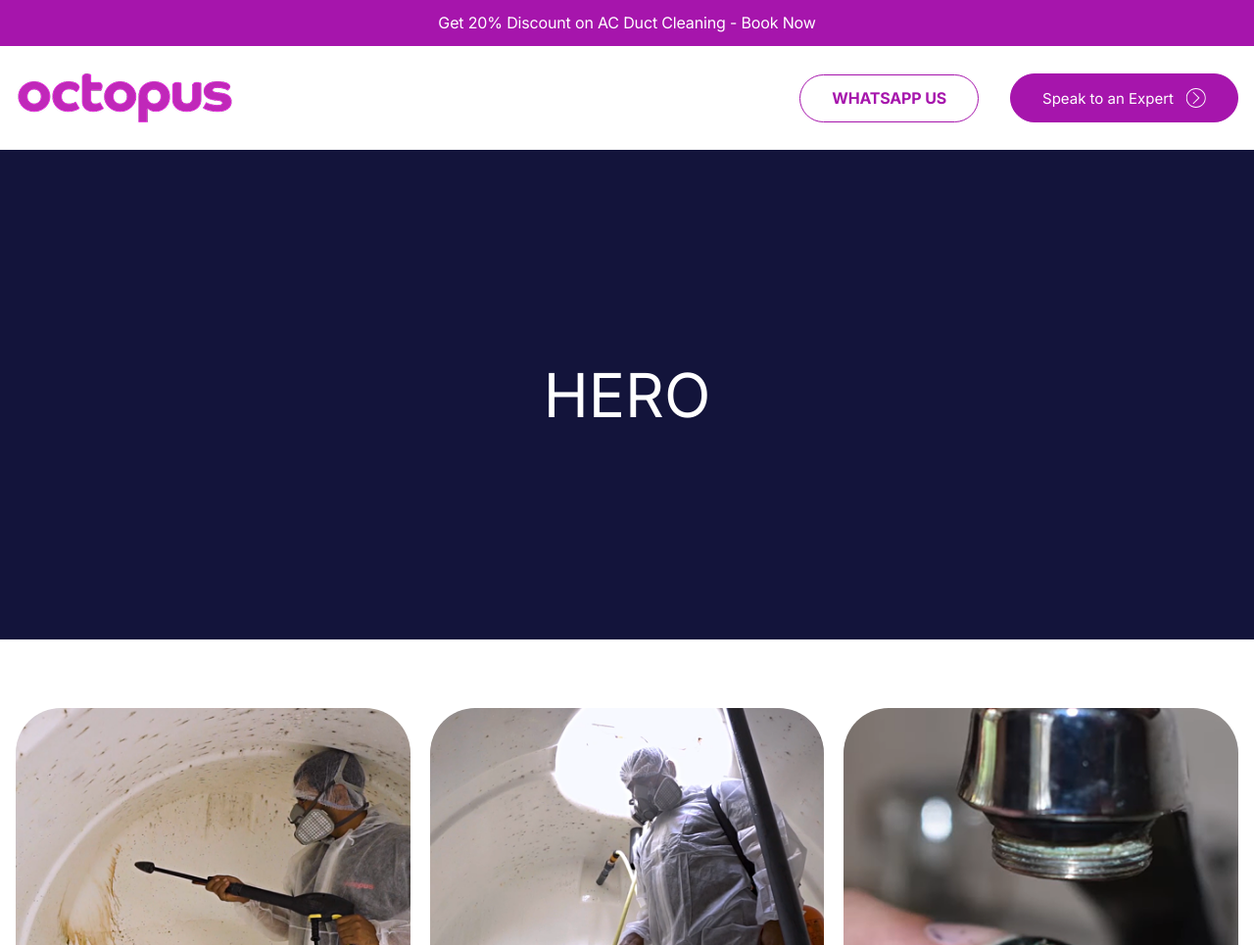
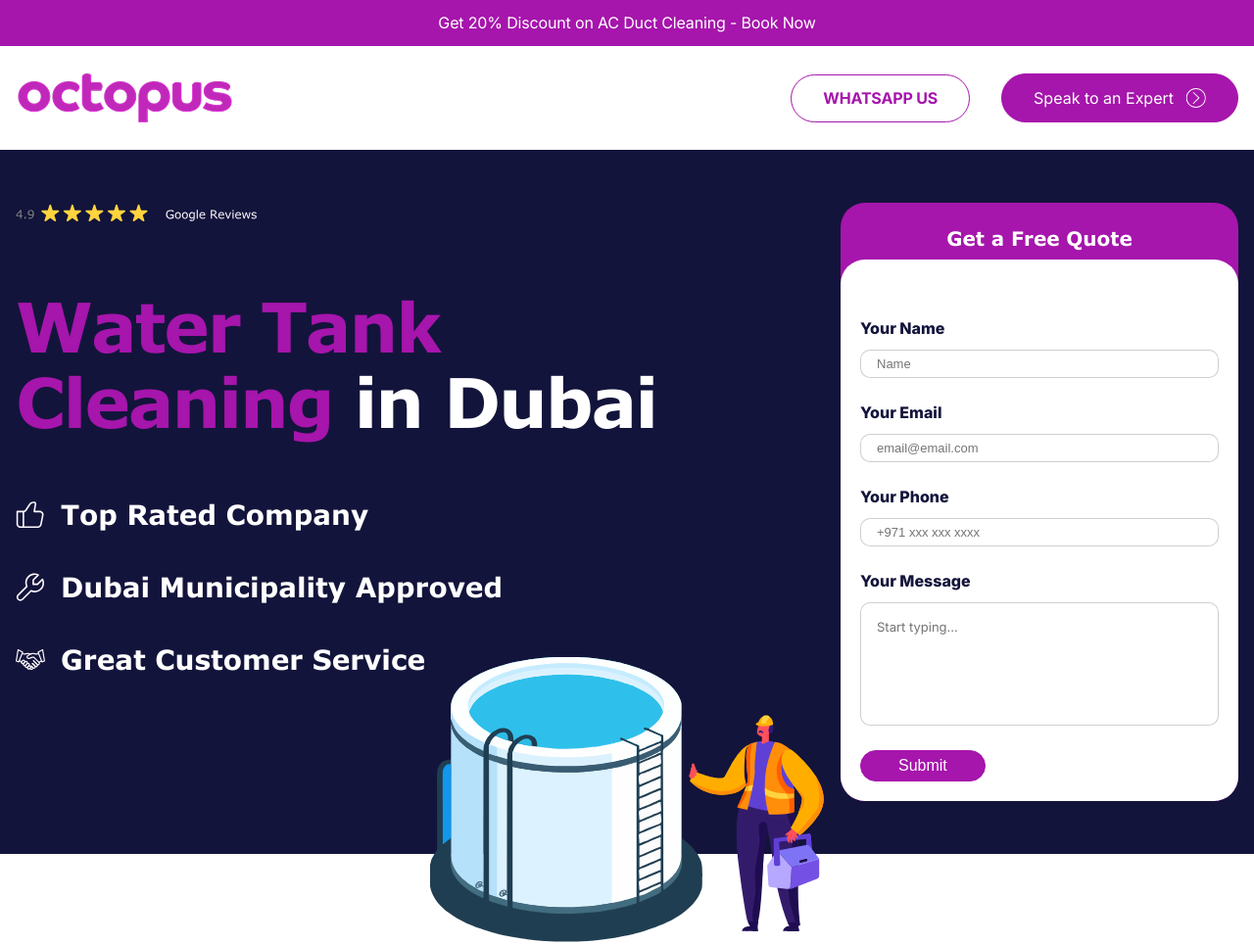
Before and after one commit to llreebor/octopus, a plain HTML site: page index.html in a window 1280 px wide. Shown: the top 965 px of the page at 98% size. Drawn offline with Linux system fonts and the light colour scheme.

Commit message:
add hero section

```diff
--- a/assets/css/main.css
+++ b/assets/css/main.css
@@ -1,4 +1,14 @@
 /* Global styles  ========================================================================================== */
+@font-face {
+	font-family: 'Verdana';
+	src: url('../fonts/verdana.ttf') format('truetype');
+	font-weight: 400;
+}
+@font-face {
+	font-family: 'Verdana';
+	src: url('../fonts/verdana-bold.ttf') format('truetype');
+	font-weight: 700;
+}
 :root {
 	--container-max-width: 1392px;
 	--container-padding: 0 16px;
@@ -10,6 +20,8 @@
 	--color-gray: #6e6e6e;
 	--background-gradient-pink: linear-gradient(180deg, #feefff 0%, #fff 66.3%);
 	--background-gradient: linear-gradient(180deg, #e7e8f0 0%, #f6f6f6 100%);
+	--font-inter: 'Inter', sans-serif;
+	--font-verdana: 'Verdana', sans-serif;
 }
 * {
 	margin: 0;
@@ -17,7 +29,7 @@
 	box-sizing: border-box;
 }
 body {
-	font-family: 'Inter', sans-serif;
+	font-family: var(--font-inter);
 }
 section {
 	padding: 70px 0;
@@ -25,7 +37,32 @@ section {
 		padding: 45px 0;
 	}
 }
+ul {
+	list-style: none;
+}
+a {
+	text-decoration: none;
+}
+h1 {
+	font-family: var(--font-verdana);
+	font-size: 70px;
+	font-weight: 700;
+	line-height: 110%;
+	letter-spacing: -2.1px;
+	color: white;
+	text-wrap: balance;
+	span {
+		color: var(--color-purple);
+	}
+	@media (width <= 992px) {
+		font-size: 54px;
+	}
+	@media (width <= 768px) {
+		font-size: 40px;
+	}
+}
 h2 {
+	font-family: var(--font-verdana);
 	font-size: 48px;
 	font-style: normal;
 	font-weight: 700;
@@ -35,6 +72,7 @@ h2 {
 	}
 }
 h3 {
+	font-family: var(--font-verdana);
 	font-size: 40px;
 	font-weight: 700;
 	line-height: 120%;
@@ -43,12 +81,14 @@ h3 {
 	}
 }
 h4 {
+	font-family: var(--font-verdana);
 	font-weight: 700;
 	line-height: 120%; /* 24px */
 	letter-spacing: -0.2px;
 	font-size: 20px;
 }
 h5 {
+	font-family: var(--font-verdana);
 	font-size: 13px;
 	text-transform: uppercase;
 	letter-spacing: 3.77px;
@@ -61,13 +101,13 @@ h5 {
 	margin: 0 auto;
 }
 .btn {
+	cursor: pointer;
 	padding: 14px 32px;
 	border-radius: 32px;
 	border: 1px solid var(--color-purple);
 	display: flex;
 	max-width: fit-content;
 	text-align: center;
-	text-decoration: none;
 	gap: 12px;
 	align-items: center;
 }
@@ -88,7 +128,7 @@ h5 {
 .btn-primary {
 	background-color: var(--color-purple);
 	color: white;
-	font-size: 15px;
+	font-size: 16px;
 	transition: all 0.3s;
 	&:hover {
 		background-color: var(--color-black);
@@ -99,9 +139,97 @@ h5 {
 .btn-smaller {
 	padding: 10px 30px;
 }
+.btn-small {
+	padding: 6px 38px;
+	@media (width <= 480px) {
+		padding: 7px 24px;
+		font-size: 13px;
+	}
+}
 .border-none {
 	border: none !important;
 }
+
+/* Form */
+.form__wrapper {
+	border-radius: 25px;
+	background: var(--color-purple);
+	max-width: 406px;
+	width: 100%;
+	@media (width <= 480px) {
+		max-width: 278px;
+	}
+}
+.form__title {
+	text-align: center;
+	margin-top: 24px;
+	font-family: var(--font-verdana);
+	font-weight: 700;
+	font-size: 20px;
+	color: white;
+	@media (width <= 480px) {
+		margin-top: 16px;
+		font-size: 20px;
+	}
+}
+.form {
+	background: white;
+	padding: 60px 20px 20px 20px;
+	display: flex;
+	flex-direction: column;
+	gap: 25px;
+	height: 100%;
+	border-radius: 25px;
+	margin-top: 10px;
+	@media (width <= 480px) {
+		padding: 32px 12px 12px 12px;
+		gap: 16px;
+	}
+}
+.form__label {
+	display: flex;
+	flex-direction: column;
+	gap: 12px;
+	font-weight: 800;
+	color: var(--color-black);
+	@media (width <= 480px) {
+		font-size: 12px;
+	}
+}
+.form__input {
+	padding: 6px 16px;
+	border-radius: 10px;
+	border: 1px solid rgba(0, 0, 0, 0.19);
+	background: #fff;
+	font-size: 13px;
+	color: var(--color-black);
+	&::placeholder {
+		color: var(--color-lightgray);
+	}
+	@media (width <= 480px) {
+		padding: 4.5px 11px;
+		border-radius: 5px;
+		font-size: 12px;
+	}
+}
+.form__textarea {
+	font-family: var(--font-inter);
+	min-height: 126px;
+	resize: none;
+	padding: 16px;
+	border-radius: 10px;
+	border: 1px solid rgba(0, 0, 0, 0.19);
+	background: #fff;
+	font-size: 13px;
+	color: var(--color-black);
+	&::placeholder {
+		color: var(--color-lightgray);
+	}
+	@media (width <= 480px) {
+		font-size: 13px;
+	}
+}
+
 /* Section styles  ========================================================================================== */
 /* Section Banner */
 .section__banner {
@@ -211,15 +339,92 @@ h5 {
 /* Section Hero */
 .section__hero {
 	background-color: var(--color-black);
-	height: 500px;
+	padding: 54px 0;
+	position: relative;
+	@media (width <= 768px) {
+		padding: 32px 0;
+	}
+}
+.hero__vector-desktop {
+	position: absolute;
+	bottom: -90px;
+	left: 50%;
+	transform: translateX(-50%);
+	@media (width <= 1250px) {
+		max-width: 300px;
+		width: 100%;
+		bottom: -120px;
+	}
+	@media (width <= 768px) {
+		display: none;
+	}
+}
+.hero__vector-mobile {
+	display: none;
+	@media (width <= 768px) {
+		display: block;
+		max-width: 205px;
+		width: 100%;
+		height: auto;
+		margin-top: 40px;
+	}
+}
+.hero {
 	display: flex;
-	justify-content: center;
+	justify-content: space-between;
+	gap: 40px;
+	align-items: start;
+	@media (width <= 768px) {
+		flex-direction: column;
+	}
+}
+.hero__title {
+	margin-top: 60px;
+	@media (width <= 768px) {
+		margin-top: 32px;
+	}
+}
+.hero__item {
+	max-width: 800px;
+	width: 100%;
+	@media (width <= 768px) {
+		max-width: 100%;
+	}
+}
+.hero__list {
+	display: flex;
+	flex-direction: column;
+	gap: 40px;
+	margin-top: 60px;
+	@media (width <= 992px) {
+		margin-top: 40px;
+		gap: 24px;
+	}
+}
+.hero__list-item {
+	display: flex;
 	align-items: center;
-	font-size: 62px;
+	gap: 16px;
+	font-family: var(--font-verdana);
+	font-size: 28px;
+	font-weight: 700;
 	color: white;
+	@media (width <= 992px) {
+		font-size: 18px;
+	}
 }
-
+.form__wrapper-hero {
+	@media (width <= 768px) {
+		margin-right: 80px;
+	}
+}
 /* Section Services */
+.section__services {
+	margin-top: 160px;
+	@media (width <= 768px) {
+		margin-top: 20px;
+	}
+}
 .services {
 	display: grid;
 	grid-template-columns: repeat(3, 1fr);
@@ -471,7 +676,6 @@ h5 {
 	}
 }
 .places__list {
-	list-style: none;
 	display: flex;
 	flex-direction: column;
 	gap: 32px;
@@ -542,7 +746,6 @@ h5 {
 }
 .footer__list {
 	margin-top: 60px;
-	list-style: none;
 	display: flex;
 	flex-direction: column;
 	gap: 16px;
@@ -558,7 +761,6 @@ h5 {
 		color: white;
 		display: flex;
 		align-items: center;
-		text-decoration: none;
 		text-underline-offset: 6px;
 		&:hover {
 			text-decoration: underline;
@@ -570,7 +772,6 @@ h5 {
 	margin-top: 35px;
 	display: flex;
 	gap: 30px;
-	list-style: none;
 	@media (width <= 480px) {
 		gap: 16px;
 	}
@@ -597,17 +798,14 @@ h5 {
 	}
 }
 .footer__copy-list {
-	list-style: none;
 	display: flex;
 	flex-wrap: wrap;
 	justify-content: center;
 }
-
 .footer__copy-link {
 	font-size: 15px;
 	color: white;
 	opacity: 0.4;
-	text-decoration: none;
 	padding: 0 6px;
 	transition: opacity 0.3s;
 	border-right: 1px solid rgba(255, 255, 255, 0.397);
--- a/index.html
+++ b/index.html
@@ -51,7 +51,104 @@
 
 			<main>
 				<!-- Hero -->
-				<section class="section__hero">HERO</section>
+				<section class="section__hero">
+					<img
+						class="hero__vector-desktop"
+						src="./assets/images/hero-vector.svg"
+						alt="hero man image"
+					/>
+					<div class="container">
+						<div class="hero">
+							<div class="hero__item">
+								<img
+									class="hero__review"
+									src="./assets/images/reviews.svg"
+									alt="reviews"
+								/>
+								<h1 class="hero__title">
+									<span>Water Tank Cleaning</span>
+									in Dubai
+								</h1>
+								<ul class="hero__list">
+									<li class="hero__list-item">
+										<img
+											src="./assets/images/icons/hero-1.svg"
+											alt="hero icon"
+										/>
+										Top Rated Company
+									</li>
+									<li class="hero__list-item">
+										<img
+											src="./assets/images/icons/hero-2.svg"
+											alt="hero icon"
+										/>
+										Dubai Municipality Approved
+									</li>
+									<li class="hero__list-item">
+										<img
+											src="./assets/images/icons/hero-3.svg"
+											alt="hero icon"
+										/>
+										Great Customer Service
+									</li>
+								</ul>
+
+								<img
+									class="hero__vector-mobile"
+									src="./assets/images/hero-vector.svg"
+									alt="hero man image"
+								/>
+							</div>
+							<div class="form__wrapper">
+								<p class="form__title">Get a Free Quote</p>
+								<form action="#" class="form">
+									<label for="name" class="form__label">
+										Your Name
+										<input
+											type="text"
+											id="name"
+											name="name"
+											placeholder="Name"
+											class="form__input"
+										/>
+									</label>
+									<label for="email" class="form__label">
+										Your Email
+										<input
+											type="email"
+											id="email"
+											name="email"
+											placeholder="email@email.com"
+											class="form__input"
+										/>
+									</label>
+									<label for="phone" class="form__label">
+										Your Phone
+										<input
+											type="text"
+											id="phone"
+											name="phone"
+											placeholder="+971 xxx xxx xxxx"
+											class="form__input"
+										/>
+									</label>
+									<label for="message" class="form__label">
+										Your Message
+										<textarea
+											id="message"
+											name="message"
+											placeholder="Start typing..."
+											class="form__input form__textarea"
+										></textarea>
+									</label>
+									<button type="submit" class="btn btn-primary btn-small">
+										Submit
+									</button>
+								</form>
+							</div>
+						</div>
+					</div>
+				</section>
 				<!-- Services -->
 				<section class="section__services">
 					<div class="container">
@@ -673,6 +770,7 @@
 				</section>
 			</main>
 
+			<!-- Footer -->
 			<footer class="footer">
 				<div class="container">
 					<div class="footer__container">
```
Also changed, not shown: assets/fonts/verdana-bold.ttf (added), assets/fonts/verdana.ttf (added), assets/images/hero-vector.svg (added), assets/images/icons/hero-1.svg (added), assets/images/icons/hero-2.svg (added), assets/images/icons/hero-3.svg (added), assets/images/reviews.svg (added).
